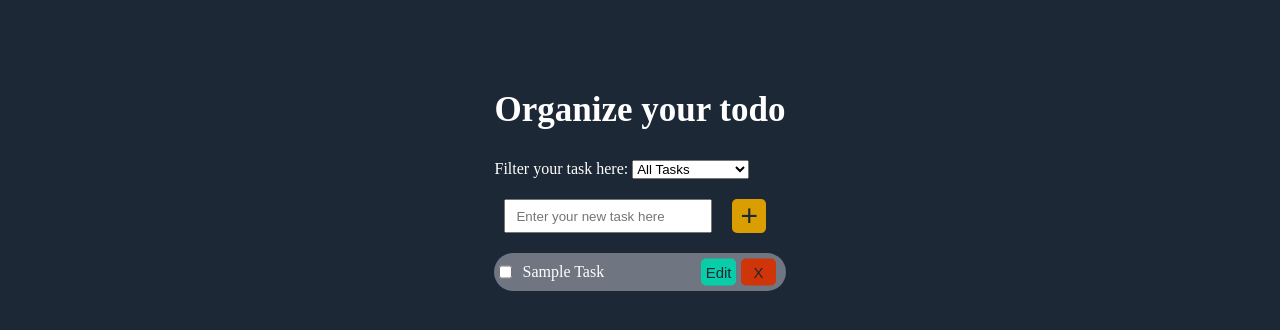
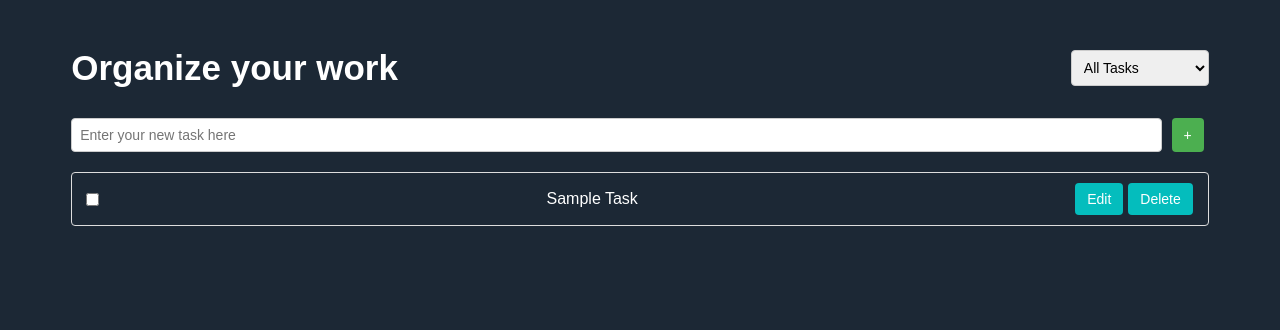
Before and after one commit to chouenne/todo-app, a React (Vite) app: page / in a window 1280 px wide. Shown: the top 330 px of the page. Built offline with nearby package versions, Linux system fonts and the light colour scheme.

Commit message:
style the output

```diff
--- a/src/App.jsx
+++ b/src/App.jsx
@@ -74,8 +74,9 @@ function App() {
   return (
     <div className="app">
       <div>
-      <h1>Organize your todo</h1>
-      <FilterBar filter={filter} setFilter={setFilter} />
+        <div className="header-flex"> <h1>Organize your work</h1>
+      <FilterBar filter={filter} setFilter={setFilter} /></div>
+
       <TaskForm addTask={addTask} />
       <TaskList
         tasks={tasks}
--- /dev/null
+++ b/src/assets/css/FilterBar.css
@@ -0,0 +1,17 @@
+.filterbar {
+  display: flex;
+  align-items: center;
+  margin-bottom: 20px;
+}
+
+label {
+  margin-right: 10px;
+  font-size: 16px;
+}
+
+select {
+  padding: 8px;
+  font-size: 14px;
+  border-radius: 4px;
+  border: 1px solid #ccc;
+}
--- /dev/null
+++ b/src/assets/css/TaskForm.css
@@ -0,0 +1,31 @@
+.taskform {
+  display: flex;
+  margin-bottom: 20px;
+}
+
+label {
+  display: none;
+}
+
+.form-input {
+  flex: 1;
+  padding: 8px;
+  font-size: 14px;
+  border: 1px solid #ccc;
+  border-radius: 4px;
+  margin-right: 10px;
+}
+
+button {
+  padding: 8px 12px;
+  font-size: 16px;
+  background-color: #4caf50;
+  color: #fff;
+  border: none;
+  border-radius: 4px;
+  cursor: pointer;
+}
+
+button:hover {
+  background-color: #45a049;
+}
--- /dev/null
+++ b/src/assets/css/TaskList.css
@@ -0,0 +1,85 @@
+.tasklist {
+  margin-top: 20px;
+}
+
+ul {
+  list-style: none;
+  padding: 0;
+}
+
+li {
+  display: flex;
+  align-items: center;
+  justify-content: space-between;
+  border: 1px solid #ddd;
+  padding: 10px;
+  margin-bottom: 10px;
+  border-radius: 4px;
+}
+
+.completed {
+  text-decoration: line-through;
+  opacity: 0.7;
+}
+
+.checkbox {
+  margin-right: 10px;
+}
+
+.textInput {
+  padding: 8px;
+  font-size: 14px;
+  border: 1px solid #ccc;
+  border-radius: 4px;
+  margin-right: 10px;
+  width: 60%;
+}
+
+.btngroup {
+  align-items: center;
+}
+
+button {
+  padding: 8px 12px;
+  font-size: 14px;
+  margin-right: 5px;
+  cursor: pointer;
+}
+
+.updatebtn {
+  background-color:#0c9478;
+  color: #fff;
+  border: none;
+  border-radius: 4px;
+}
+
+.cancelbtn {
+  background-color: #ff9800;
+  color: #fff;
+  border: none;
+  border-radius: 4px;
+}
+
+.editbtn,
+.deletebtn {
+  background-color: #04bdbd;
+  color: #fff;
+  border: none;
+  border-radius: 4px;
+}
+
+.editbtn:hover {
+  background-color:#ff9800;
+}
+
+.deletebtn:hover {
+  background-color: #ff3333;
+}
+
+.updatebtn:hover {
+  background-color: #04bdbd;
+}
+
+.cancelbtn:hover {
+  background-color: #e95a17;
+}
--- a/src/assets/css/style.css
+++ b/src/assets/css/style.css
@@ -1,11 +1,8 @@
-*{
-  padding:0;
-  margin:0;
-  box-sizing: border-box;
-}
-
 body{
   background-color: rgb(28, 40, 53);
+  color:white;
+  padding-top: 30px;
+  font-family: Arial, Helvetica, sans-serif;
 }
 
 h1{
@@ -16,143 +13,12 @@ h1{
   font-size: 35px;
 }
 
-.completed {
-  text-decoration: line-through;
-  color: #888;
+.header-flex{
+  display: flex;
+  justify-content: space-between;
 }
 
 .app{
-display: flex;
-justify-content: center;
-padding:80px;
-
+  max-width: 90%;
+  margin: 0 auto;
 }
-
-.filterbar{
-  margin-bottom: 20px;
- text-align: start;
- color:white;
-}
-
-.taskform{
-  margin-bottom: 20px;
-  color: white;
-  display: flex;
-}
-
-.taskform input{
-  padding: 6px 10px;
-  margin-left: 10px;
-  width: 208px;
-}
-
-.checkbox:checked{
-  background-color: rgb(218, 157, 2);
-}
-
-.tasklist li{
-  background-color: rgba(186, 189, 199, 0.524);
-  margin-bottom: 10px;
-  border-radius: 25px;
-  padding: 10px 5px;
-  display: flex;
-  position: relative;
-  color:white;
-}
-
-.tasklist input{
-  margin-right: 10px;
-}
-
-.btngroup{
-  position: absolute;
-  right:0;
-  top:50%;
-  transform: translate(-10px, -50%);
-
-}
-
-#addbtn{
-  background-color: rgb(218, 157, 2);
-  border: none;
-  padding:0px 8px;
-  margin-left: 20px;
-  border-radius: 5px;
-  font-size: 30px;
-  color: rgb(28, 40, 53);
-  cursor: 'pointer';
-  transition: .3s;
-}
-
-#addbtn:hover{
-  background-color:  rgb(254, 218, 128);
-}
-
-.editbtn{
-  background-color: rgb(9, 205, 169);
-  border: none;
-  padding:5px 5px;
-  margin-left: 5px;
-  border-radius: 5px;
-  font-size: 15px;
-  color: rgb(28, 40, 53);
-  cursor: 'pointer';
-  transition: .3s;
-}
-
-.editbtn:hover{
-  background-color: rgb(120, 255, 230);
-}
-
-.deletebtn{
-  background-color: rgb(208, 53, 10);
-  border: none;
-  padding:5px 12px;
-  margin-left: 5px;
-  border-radius: 5px;
-  font-size: 15px;
-  color: rgb(28, 40, 53);
-  cursor: 'pointer';
-  transition: .3s;
-}
-
-.deletebtn:hover{
-  background-color:rgb(251, 138, 107);
-}
-
-.updatebtn{
-  background-color:  rgb(208, 53, 10);
-  border: none;
-  padding:5px 12px;
-  margin-left: 20px;
-  border-radius: 5px;
-  font-size: 13px;
-  color: rgb(28, 40, 53);
-  cursor: 'pointer';
-  transition: .3s;
-}
-
-.deletebtn:hover{
-  background-color:rgb(251, 138, 107);
-}
-
-
-.cancelbtn{
-  background-color: rgb(9, 205, 169);
-  border: none;
-  padding:5px 12px;
-  margin-left: 5px;
-  border-radius: 5px;
-  font-size: 13px;
-  color: rgb(28, 40, 53);
-  cursor: 'pointer';
-  transition: .3s;
-}
-
-.cancelbtn:hover{
-  background-color: rgb(120, 255, 230);
-}
-
-.textInput{
-  width: 85%;
-}
--- a/src/components/FilterBar.jsx
+++ b/src/components/FilterBar.jsx
@@ -1,7 +1,8 @@
+import '../assets/css/FilterBar.css';
 export default function FilterBar({filter, setFilter}) {
   return (
     <div className="filterbar">
-      <label htmlFor="filter">Filter your task here: </label>
+      <label htmlFor="filter"></label>
       <select
         id="filter"
         value={filter}
--- a/src/components/TaskForm.jsx
+++ b/src/components/TaskForm.jsx
@@ -1,4 +1,6 @@
 import React, { useState } from "react";
+import '../assets/css/TaskForm.css';
+
 
 export default function TaskForm({ addTask }) {
   const [task, setTask] = useState('');
@@ -20,6 +22,7 @@ export default function TaskForm({ addTask }) {
         value={task}
         placeholder="Enter your new task here"
         onChange={(e) => setTask(e.target.value)}
+        className="form-input"
       />
       <button type="submit" id="addbtn">+</button>
     </form>
--- a/src/components/TaskList.jsx
+++ b/src/components/TaskList.jsx
@@ -1,3 +1,4 @@
+import '../assets/css/TaskList.css';
 const TaskList = ({
   tasks,
   filter,
@@ -35,7 +36,7 @@ const TaskList = ({
             />
 
             {task.editMode ? (
-              <div>
+              <>
                 <input
                   type="text"
                   value={task.editedText || ""}
@@ -46,11 +47,11 @@ const TaskList = ({
                 />
               <div className="btngroup">
               <button className="updatebtn" onClick={() => handleEditTask(index, task.editedText)}>
-                  save
+                  Save
                 </button>
-                <button className="cancelbtn" onClick={() => exitEditMode(index)}>cancel</button>
+                <button className="cancelbtn" onClick={() => exitEditMode(index)}>Cancel</button>
               </div>
-              </div>
+              </>
 
             ) : (
               <>
@@ -59,7 +60,7 @@ const TaskList = ({
                 <button className="editbtn" onClick={() => enterEditMode(index, task.text)}>
                   Edit
                 </button>
-                <button className="deletebtn" onClick={() => handleDeleteTask(index)}>X</button>
+                <button className="deletebtn" onClick={() => handleDeleteTask(index)}>Delete</button>
                 </div>
 
               </>
```
